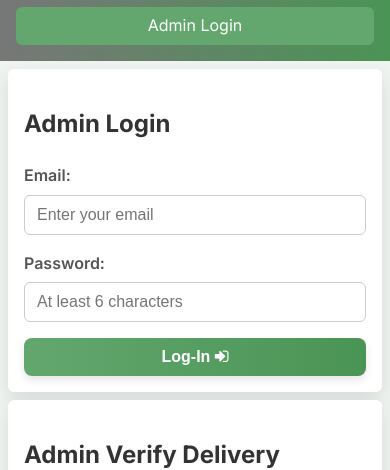
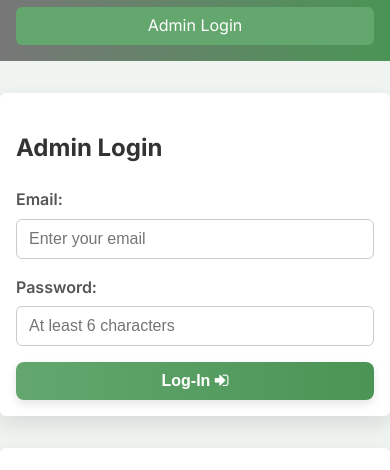
Before and after one commit to priyanshu-it/your-cafe, a React (Create React App) app: page /admin-login in a window 390 px wide. Shown: the part 199-669 px from the top of the page. Built offline with nearby package versions, Linux system fonts and the light colour scheme; no server answers; the database is empty.

Commit message:
Initial commit

```diff
--- a/src/globals.css
+++ b/src/globals.css
@@ -11,7 +11,7 @@
   --heading-color: #1f4037;
 }
 
-/* ===== Reset & Base ===== */
+/* ===== Start of Reset & Base ===== */
 * {
   box-sizing: border-box;
 }
@@ -324,7 +324,6 @@ table tbody tr:hover {
   .container,
   .container-edit {
     padding: 1rem;
-    margin: 0.5rem;
     border-radius: 6px;
   }
 
@@ -389,4 +388,5 @@ table tbody tr:hover {
     font-size: 0.95rem;
   }
 }
+
 /* ===== End of globals.css ===== */
```
